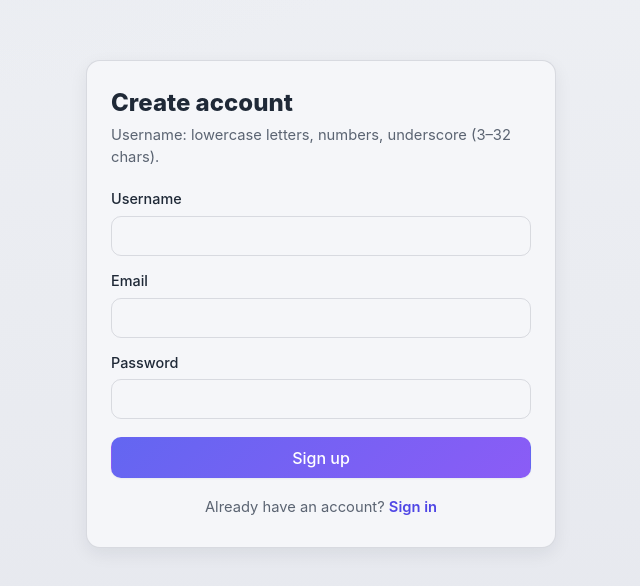
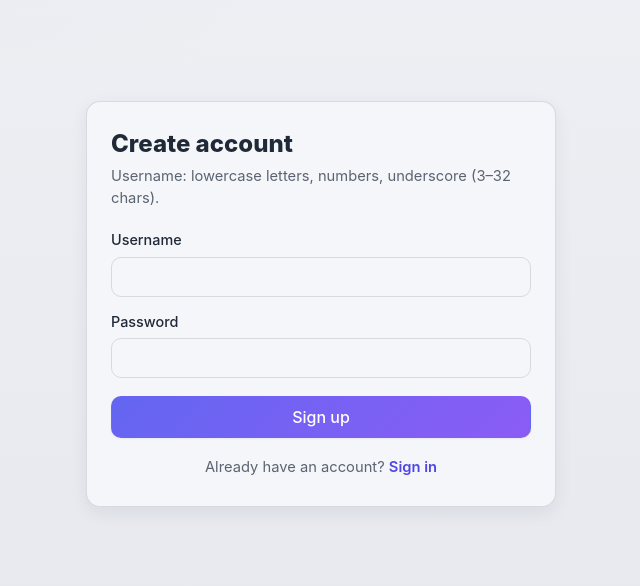
Before and after one commit to gvamshikrishna15697-max/Web-Crawler-MERN-App-main, a React (Vite) app in the folder client/: page /signup in a window 1280 px wide. Shown: the part 120-706 px from the top of the page, without its empty margins (319-959 px from the left). Built offline with nearby package versions, Linux system fonts and the light colour scheme.

Commit message:
Remove email from signup; username and password only

```diff
--- a/client/src/context/AuthContext.jsx
+++ b/client/src/context/AuthContext.jsx
@@ -81,12 +81,12 @@ export function AuthProvider({ children }) {
   }, [refreshUser]);
 
   const signup = useCallback(
-    async ({ username, email, password }) => {
+    async ({ username, password }) => {
       setError("");
       const res = await apiFetch("/api/auth/signup", {
         method: "POST",
         headers: { "Content-Type": "application/json" },
-        body: JSON.stringify({ username, email, password }),
+        body: JSON.stringify({ username, password }),
       });
       const data = await parseAuthResponse(res);
       persistSession(data.token, data.user);
--- a/client/src/pages/Dashboard.jsx
+++ b/client/src/pages/Dashboard.jsx
@@ -908,7 +908,7 @@ function Dashboard() {
             </div>
             <div className="headerActions">
               {user ? (
-                <span className="userBadge" title={user.email}>
+                <span className="userBadge" title={user.username}>
                   {user.username}
                 </span>
               ) : null}
--- a/client/src/pages/Login.jsx
+++ b/client/src/pages/Login.jsx
@@ -36,11 +36,11 @@ export default function Login() {
     <div className="authPage">
       <div className="authCard">
         <h1 className="authTitle">Sign in</h1>
-        <p className="authMuted">Use your email or username and password.</p>
+        <p className="authMuted">Use your username and password.</p>
 
         <form className="authForm" onSubmit={handleSubmit}>
           <label className="authLabel">
-            Email or username
+            Username
             <input
               className="authInput"
               value={identifier}
--- a/client/src/pages/Signup.jsx
+++ b/client/src/pages/Signup.jsx
@@ -7,7 +7,6 @@ export default function Signup() {
   const navigate = useNavigate();
 
   const [username, setUsername] = useState("");
-  const [email, setEmail] = useState("");
   const [password, setPassword] = useState("");
   const [submitting, setSubmitting] = useState(false);
   const [formError, setFormError] = useState("");
@@ -22,7 +21,7 @@ export default function Signup() {
     setError("");
     setSubmitting(true);
     try {
-      await signup({ username, email, password });
+      await signup({ username, password });
       navigate("/", { replace: true });
     } catch (err) {
       setFormError(err?.message || "Signup failed.");
@@ -48,17 +47,6 @@ export default function Signup() {
               onChange={(e) => setUsername(e.target.value)}
               autoComplete="username"
               pattern="[a-z0-9_]{3,32}"
-              required
-            />
-          </label>
-          <label className="authLabel">
-            Email
-            <input
-              className="authInput"
-              type="email"
-              value={email}
-              onChange={(e) => setEmail(e.target.value)}
-              autoComplete="email"
               required
             />
           </label>
```
Also changed, not shown: 1 other file (tests, documents, lock files or other folders).
